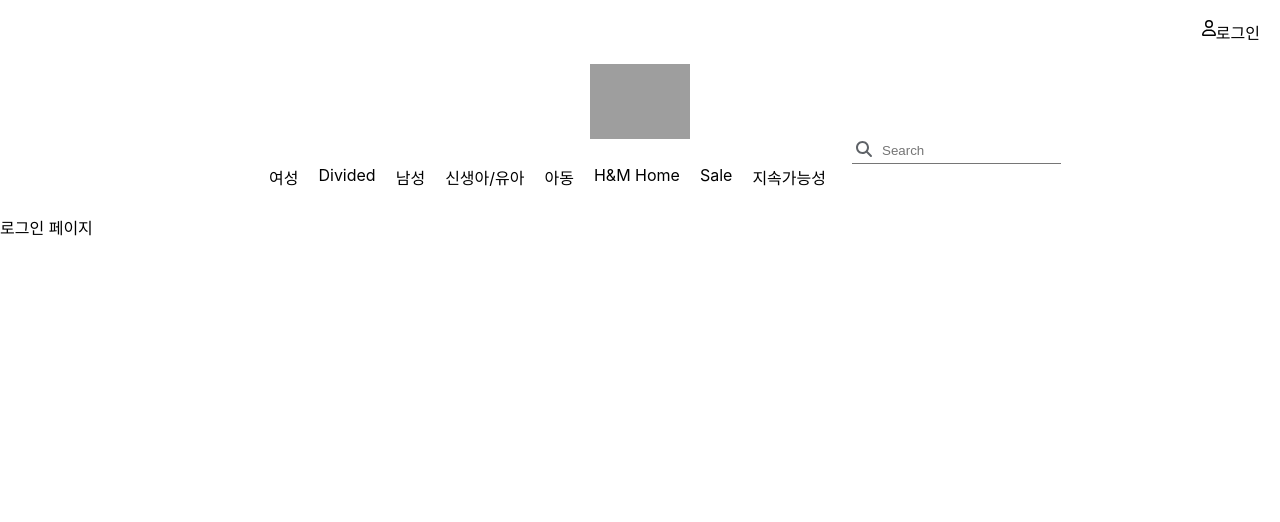
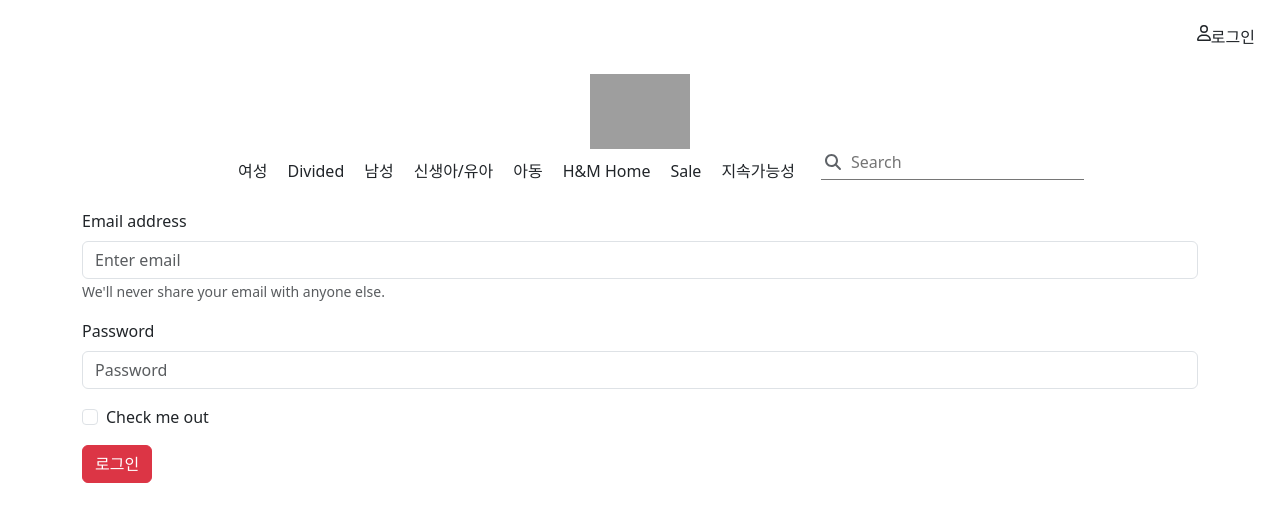
Before and after one commit to noel-vibe/hnmSite, a React (Create React App) app: page /login in a window 1280 px wide. Shown: the top 522 px of the page. Built offline with nearby package versions, Linux system fonts and the light colour scheme; grey boxes are pictures that could not be loaded.

Commit message:
second commit

```diff
--- a/package.json
+++ b/package.json
@@ -11,8 +11,10 @@
     "@testing-library/jest-dom": "^5.17.0",
     "@testing-library/react": "^13.4.0",
     "@testing-library/user-event": "^13.5.0",
+    "bootstrap": "^5.3.3",
     "json-server": "^0.17.4",
     "react": "^18.2.0",
+    "react-bootstrap": "^2.10.2",
     "react-dom": "^18.2.0",
     "react-router-dom": "^6.22.3",
     "react-scripts": "5.0.1",
--- a/public/index.html
+++ b/public/index.html
@@ -24,7 +24,7 @@
       work correctly both with client-side routing and a non-root public URL.
       Learn how to configure a non-root public URL by running `npm run build`.
     -->
-    <title>React App</title>
+    <title>seul hnm-site</title>
   </head>
   <body>
     <noscript>You need to enable JavaScript to run this app.</noscript>
--- a/src/App.css
+++ b/src/App.css
@@ -2,6 +2,8 @@
     display: flex;
     justify-content: flex-end;
     margin: 20px;
+    cursor: pointer;
+    padding: 5px;
 }
 
 .nav-section{
@@ -37,3 +39,18 @@
     position: relative;
     left: 20px;
     color: #5F6368;}
+
+.product-card{
+    display:flex ;
+    flex-direction: column;
+}
+
+.product-card :hover{
+    -webkit-transform: scale(1.3);
+	transform: scale(1.3);
+}
+
+.product-img{
+    display: flex;
+    justify-content: flex-end ;
+}
--- a/src/App.js
+++ b/src/App.js
@@ -5,6 +5,9 @@
 import Login from './page/Login';
 import ProductDetail from './page/ProductDetail';
 import Navbar from './component/Navbar';
+import 'bootstrap/dist/css/bootstrap.min.css';
+import { useEffect, useState } from 'react';
+import PrivateRoute from './route/PrivateRoute';
 
 //1. 전체 상품페이지, 로그인, 상품 상세페이지
 //1-1. 네비게이션 바
@@ -18,13 +21,17 @@
 //7. 상품을 검색할 수 있다
 
 function App() {
+  let [authenticate,setAuthenticate]=useState(false) //true면 로그인
+  useEffect(()=>{
+    console.log("aaa",authenticate)
+  },[authenticate])
   return (
     <div>
       <Navbar />
       <Routes>
         <Route path="/" element={<ProductAll/>}/>
-        <Route path="/login" element={<Login/>}/>
-        <Route path="/product/:id" element={<ProductDetail/>}/>
+        <Route path="/login" element={<Login setAuthenticate={setAuthenticate}/>}/>
+        <Route path="/product/:id" element={<PrivateRoute authenticate={authenticate}/>}/>
       </Routes>
 
     </div>
--- a/src/component/Navbar.js
+++ b/src/component/Navbar.js
@@ -1,7 +1,8 @@
 import React from "react";
 import { FontAwesomeIcon } from "@fortawesome/react-fontawesome";
 import { faUser } from "@fortawesome/free-regular-svg-icons";
-import { faSearch } from "@fortawesome/free-solid-svg-icons"
+import { faSearch } from "@fortawesome/free-solid-svg-icons";
+import { useNavigate } from "react-router-dom";
 
 const Navbar = () => {
   const menuList = [
@@ -14,10 +15,15 @@
     "Sale",
     "지속가능성",
   ];
+  const navigate = useNavigate()
+  const goToLogin=()=>{
+    navigate("/login")
+  }
+
   return (
     <div>
       <div>
-        <div className="login-button">
+        <div className="login-button" onClick={goToLogin}>
           <FontAwesomeIcon icon={faUser} />
           <div>로그인</div>
         </div>
@@ -29,14 +35,15 @@
         />
       </div>
       <div className="menu-area">
-          <ul className="menu-list">
-            {menuList.map(menu=><li>{menu}</li>)}
-          </ul>
+        <ul className="menu-list">
+          {menuList.map((menu) => (
+            <li>{menu}</li>
+          ))}
+        </ul>
 
         <div>
-          <FontAwesomeIcon icon={faSearch} className="search-icon"/>
-          <input type="text" placeholder='Search' class='input-box' />
-
+          <FontAwesomeIcon icon={faSearch} className="search-icon" />
+          <input type="text" placeholder="Search" class="input-box" />
         </div>
       </div>
     </div>
--- a/src/component/ProductCard.js
+++ b/src/component/ProductCard.js
@@ -1,14 +1,19 @@
 import React from 'react'
+import { useNavigate } from "react-router-dom";
 
-const ProductCard = () => {
+const ProductCard = ({ item }) => {
+  const navigate = useNavigate()
+  const showDetail=()=>{
+    navigate(`/product/${item.id}`)
+  }
   return (
     <div>
-      <div>
-        <img width={200} src="https://lp2.hm.com/hmgoepprod?set=quality%5B79%5D%2Csource%5B%2Ff5%2F3b%2Ff53ba9cdc3e1d8e430e5fda9c3fd0247d7065d10.jpg%5D%2Corigin%5Bdam%5D%2Ccategory%5B%5D%2Ctype%5BLOOKBOOK%5D%2Cres%5Bm%5D%2Chmver%5B1%5D&call=url[file:/product/main]"/>
-        <div>Conscious choice</div>
-        <div>오버사이즈 티셔츠</div>
-        <div>₩14,900</div>
-        <div>신제품</div>
+      <div className="product-card" onClick={showDetail}>
+        <img width={200} src={item?.img}/>
+        <div>{item?.choice == true?"Conscious choice" : ""}</div>
+        <div>{item?.title}</div>
+        <div>₩{item?.price}</div>
+        <div>{item?.new == true?"신제품" : ""}</div>
       </div>
 
     </div>
--- a/src/page/Login.js
+++ b/src/page/Login.js
@@ -1,8 +1,39 @@
 import React from 'react'
+import Button from 'react-bootstrap/Button';
+import Form from 'react-bootstrap/Form';
+import { Container } from 'react-bootstrap'
+import { useNavigate } from "react-router-dom";
 
-const Login = () => {
+const Login = ({setAuthenticate}) => {
+  const navigate = useNavigate()
+  const loginUser =(event)=>{
+    event.preventDefault() //Form 쓸때 preventDefault 써주면 새로고침X
+    setAuthenticate(true)
+    navigate("/")
+  }
   return (
-    <div>로그인 페이지</div>
+    <Container>
+      <Form onSubmit={(event)=> loginUser(event)}>
+      <Form.Group className="mb-3" controlId="formBasicEmail">
+        <Form.Label>Email address</Form.Label>
+        <Form.Control type="email" placeholder="Enter email" />
+        <Form.Text className="text-muted">
+          We'll never share your email with anyone else.
+        </Form.Text>
+      </Form.Group>
+
+      <Form.Group className="mb-3" controlId="formBasicPassword">
+        <Form.Label>Password</Form.Label>
+        <Form.Control type="password" placeholder="Password" />
+      </Form.Group>
+      <Form.Group className="mb-3" controlId="formBasicCheckbox">
+        <Form.Check type="checkbox" label="Check me out" />
+      </Form.Group>
+      <Button variant="danger" type="submit">
+        로그인
+      </Button>
+    </Form>
+    </Container>
   )
 }
 
--- a/src/page/ProductAll.js
+++ b/src/page/ProductAll.js
@@ -1,5 +1,6 @@
 import React, { useEffect, useState } from "react";
 import ProductCard from "../component/ProductCard";
+import { Container, Row, Col } from "react-bootstrap";
 
 const ProductAll = () => {
   const [productList, setProductList] = useState([]);
@@ -14,7 +15,12 @@
   }, []);
   return (
     <div>
-      <ProductCard />
+      <Container>
+        <Row>
+          {productList.map((menu)=>(<Col sm = {3}><ProductCard item={menu} /></Col>))}
+        </Row>
+      </Container>
+
     </div>
   );
 };
--- a/src/page/ProductDetail.js
+++ b/src/page/ProductDetail.js
@@ -1,8 +1,33 @@
-import React from 'react'
+import React,{useEffect, useState} from 'react'
+import { useParams } from 'react-router-dom'
+import { Container, Row ,Col} from 'react-bootstrap'
 
 const ProductDetail = () => {
+  let {id}=useParams()
+  const[product,setProduct] = useState(null)
+  const getProductDetail=async()=>{
+    let url =`http://localhost:4000/products/${id}`
+    let response = await fetch(url);
+    let data = await response.json();
+    console.log("data",data)
+    setProduct(data);
+  }
+  useEffect(()=>{
+    getProductDetail()
+  },[])
   return (
-    <div>상품 상세 페이지</div>
+    <Container>
+      <Row>
+        <Col className="product-img">
+          <img src={product?.img}/>
+        </Col>
+        <Col>
+          <div>{product?.title}</div>
+          <div>{product?.price}</div>
+        </Col>
+      </Row>
+
+    </Container>
   )
 }
 
--- /dev/null
+++ b/src/route/PrivateRoute.js
@@ -0,0 +1,11 @@
+import React from 'react'
+import ProductDetail from '../page/ProductDetail'
+import { Navigate } from "react-router-dom";
+
+const PrivateRoute = ({authenticate}) => {
+  return (
+    authenticate == true? <ProductDetail/>:<Navigate to="/login"/>
+  )
+}
+
+export default PrivateRoute
```
Also changed, not shown: 1 other file (tests, documents, lock files or other folders).
